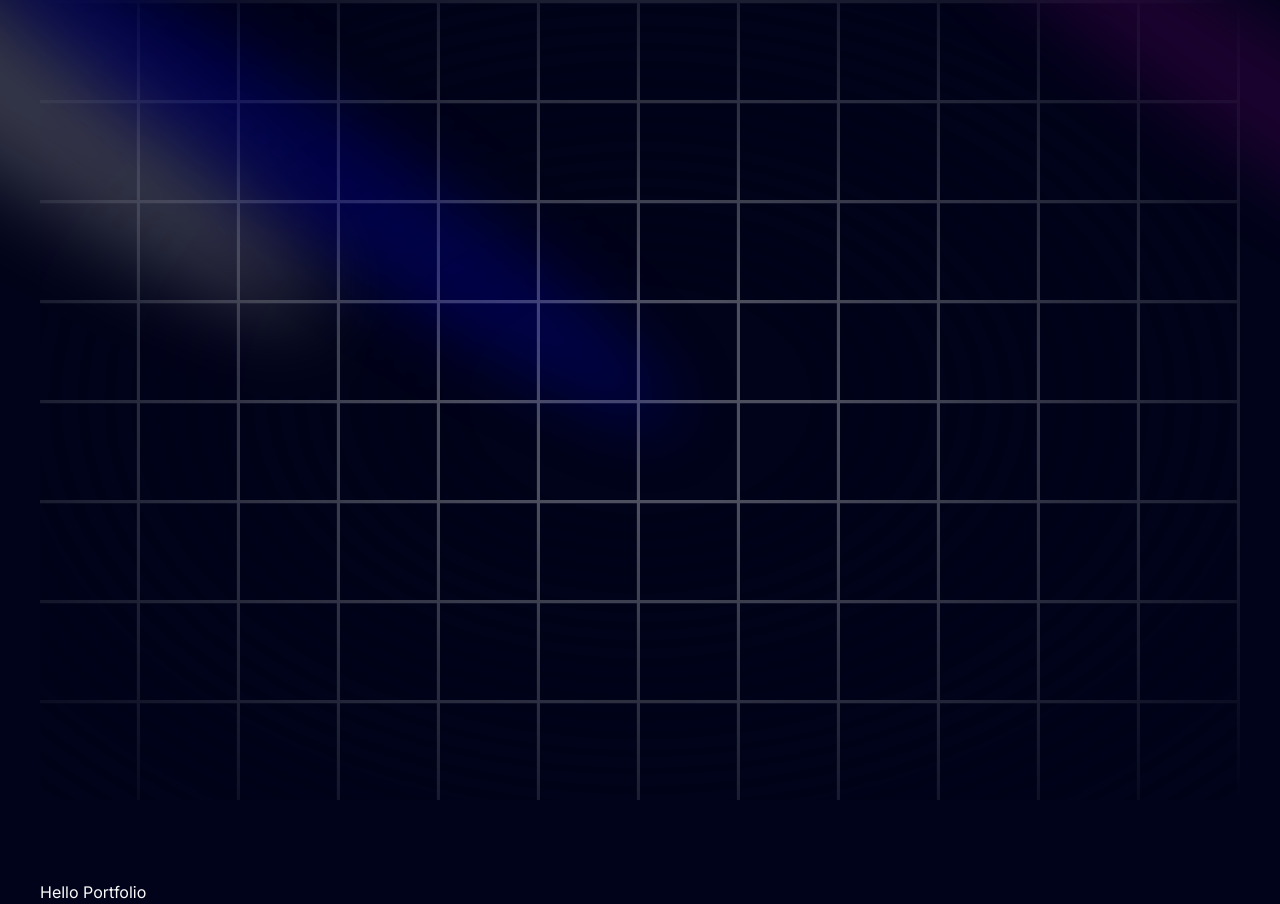
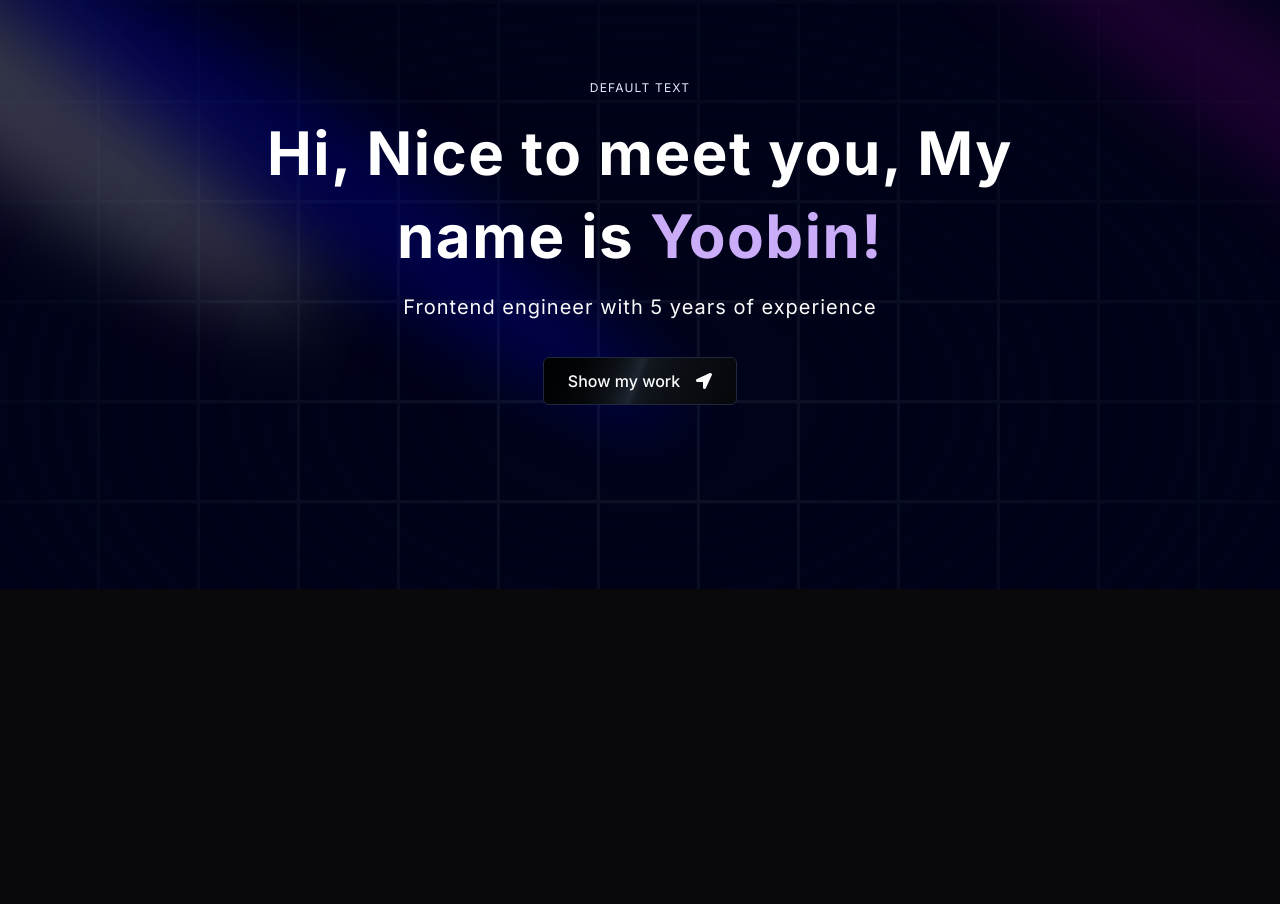
Before and after one commit to yobqh5119/portfolio-2024, a Next.js app: page / in a window 1280 px wide. After the commit the page ends 800 px from the top, so only its background shows below. Built offline with nearby package versions, Linux system fonts and the light colour scheme.

Commit message:
adding hero section

```diff
--- /dev/null
+++ b/components/Grid.tsx
@@ -0,0 +1,9 @@
+import React from 'react'
+
+const Grid = () => {
+  return (
+    <div>Grid</div>
+  )
+}
+
+export default Grid
--- a/components/Hero.tsx
+++ b/components/Hero.tsx
@@ -1,5 +1,8 @@
 import React from 'react'
 import { Spotlight } from './ui/Spotlight'
+import { TextGenerateEffect } from './ui/TextGenerateEffect'
+import { HeroButton } from './ui/HeroButton'
+import { FaLocationArrow } from 'react-icons/fa'
 
 function Hero() {
   return (
@@ -10,8 +13,22 @@ function Hero() {
         <Spotlight className='top-28 left-80 h-[80vh] w-[50vw]' fill='blue'/>
       </div>
 
-      <div className="h-screen w-full dark:bg-black-100 bg-white  dark:bg-grid-white/[0.3] bg-grid-black/[0.2] relative flex items-center justify-center">
+      <div className="h-screen w-full dark:bg-black-100 bg-white  dark:bg-grid-white/[0.05] bg-grid-black/[0.2] absolute top-0 left-0 flex items-center justify-center">
         <div className="absolute pointer-events-none inset-0 flex items-center justify-center dark:bg-black-100 bg-white [mask-image:radial-gradient(ellipse_at_center,transparent_20%,black)]" />
+      </div>
+
+      <div className='flex justify-center relative my-20 z-10'>
+        <div className='max-w-[89vw] md:max-w-2xl lg:max-w-[60vw] flex flex-col items-center justify-center'>
+          <h2 className='uppercase tracking-widest text-xs text-center text-blue-100 max-w-80'>Default text </h2>
+          <TextGenerateEffect
+            className='text-center text-[40px] md:text-5xl lg:text-6xl'
+            words="Hi, Nice to meet you, My name is Yoobin!"
+          />
+          <p className='text-center md:tracking-wider mb-4 text-sm md:text-lg lg:text-xl'>Frontend engineer with 5 years of experience</p>
+          <a href="#about">
+            <HeroButton title="Show my work" icon={<FaLocationArrow />} position='right' />
+          </a>
+        </div>
       </div>
     </div>
   )
--- /dev/null
+++ b/components/ui/HeroButton.tsx
@@ -0,0 +1,19 @@
+import React from 'react'
+
+interface HeroButtonProps {
+  title: string
+  icon: React.ReactNode
+  position: string
+  handleClick?: () => void
+  otherClasses?: string
+}
+
+export const HeroButton = ({ title, icon, position, handleClick, otherClasses} : HeroButtonProps) => {
+  return (
+        <button className={`mt-5 inline-flex h-12 animate-shimmer items-center justify-center rounded-md border border-slate-800 bg-[linear-gradient(110deg,#000103,45%,#1e2631,55%,#000103)] bg-[length:200%_100%] px-6 font-medium text-purple-400 transition-colors focus:outline-none focus:ring-2 focus:ring-slate-400 focus:ring-offset-2 focus:ring-offset-slate-50 ${otherClasses} gap-4`}>
+          {position === 'left' && icon}
+          {title}
+          {position === 'right' && icon}
+        </button>
+  )
+}
--- /dev/null
+++ b/components/ui/TextGenerateEffect.tsx
@@ -0,0 +1,54 @@
+"use client";
+import { useEffect } from "react";
+import { motion, stagger, useAnimate } from "framer-motion";
+import { cn } from "@/utils/cn";
+
+export const TextGenerateEffect = ({
+  words,
+  className,
+}: {
+  words: string;
+  className?: string;
+}) => {
+  const [scope, animate] = useAnimate();
+  let wordsArray = words.split(" ");
+  useEffect(() => {
+    animate(
+      "span",
+      {
+        opacity: 1,
+      },
+      {
+        duration: 2,
+        delay: stagger(0.2),
+      }
+    );
+  }, [scope.current]);
+
+  const renderWords = () => {
+    return (
+      <motion.div ref={scope}>
+        {wordsArray.map((word, idx) => {
+          return (
+            <motion.span
+              key={word + idx}
+              className={`${idx > 7 ? 'text-purple' : 'dark:text-white text-black'} opacity-0`}
+            >
+              {word}{" "}
+            </motion.span>
+          );
+        })}
+      </motion.div>
+    );
+  };
+
+  return (
+    <div className={cn("font-bold", className)}>
+      <div className="my-4">
+        <div className=" dark:text-white text-black leading-snug tracking-wide">
+          {renderWords()}
+        </div>
+      </div>
+    </div>
+  );
+};
--- a/package.json
+++ b/package.json
@@ -16,6 +16,7 @@
     "next-themes": "^0.3.0",
     "react": "^18",
     "react-dom": "^18",
+    "react-icons": "^5.2.1",
     "tailwind-merge": "^2.3.0",
     "tailwindcss-animate": "^1.0.7"
   },
--- a/tailwind.config.ts
+++ b/tailwind.config.ts
@@ -1,5 +1,3 @@
-import type { Config } from "tailwindcss";
-
 const svgToDataUri = require("mini-svg-data-uri");
 
 const colors = require("tailwindcss/colors");
```
Also changed, not shown: 1 other file (tests, documents, lock files or other folders).
